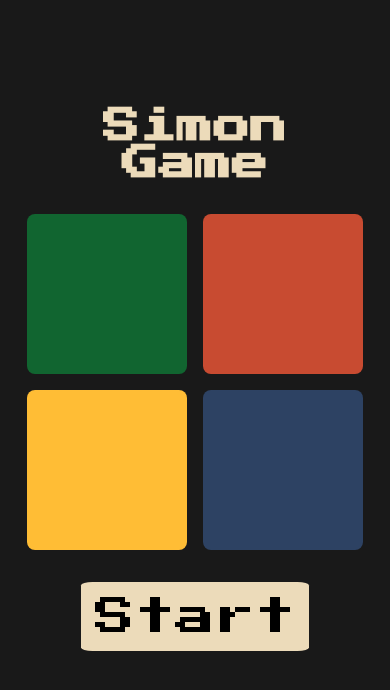
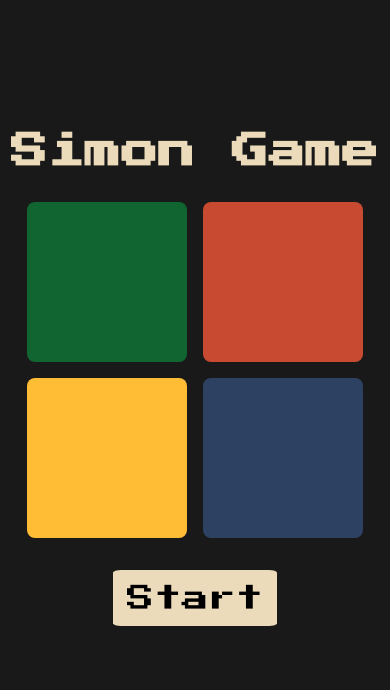
Before and after one commit to Thiago-DR/Simon-Game, a plain HTML site: page index.html in a window 390 px wide. Drawn offline with nearby package versions, Linux system fonts and the light colour scheme.

Commit message:
Adjust  media query

```diff
--- a/styles.css
+++ b/styles.css
@@ -14,7 +14,7 @@ body {
 
 #level-title {
 	font-size: 3.5rem;
-	margin: 2rem;
+	margin: 2rem 0;
 	color: #ecdbba;
 }
 
@@ -45,7 +45,7 @@ main {
 	background-color: #ecdbba;
 	margin: 2rem;
 	padding: 0.9rem;
-	min-width: 14rem;
+	min-width: 13rem;
 	border-radius: 5%;
 }
 
@@ -80,10 +80,14 @@ main {
 
 /* media queries */
 
-@media screen and (max-width: 600px) {
+@media screen and (max-width: 690px) {
 	.btn {
 		height: 10rem;
 		width: 10rem;
+	}
+	.btn-start {
+		font-size: 1.7rem;
+		min-width: 10rem;
 	}
 	.container {
 		grid-gap: 1rem;
```
